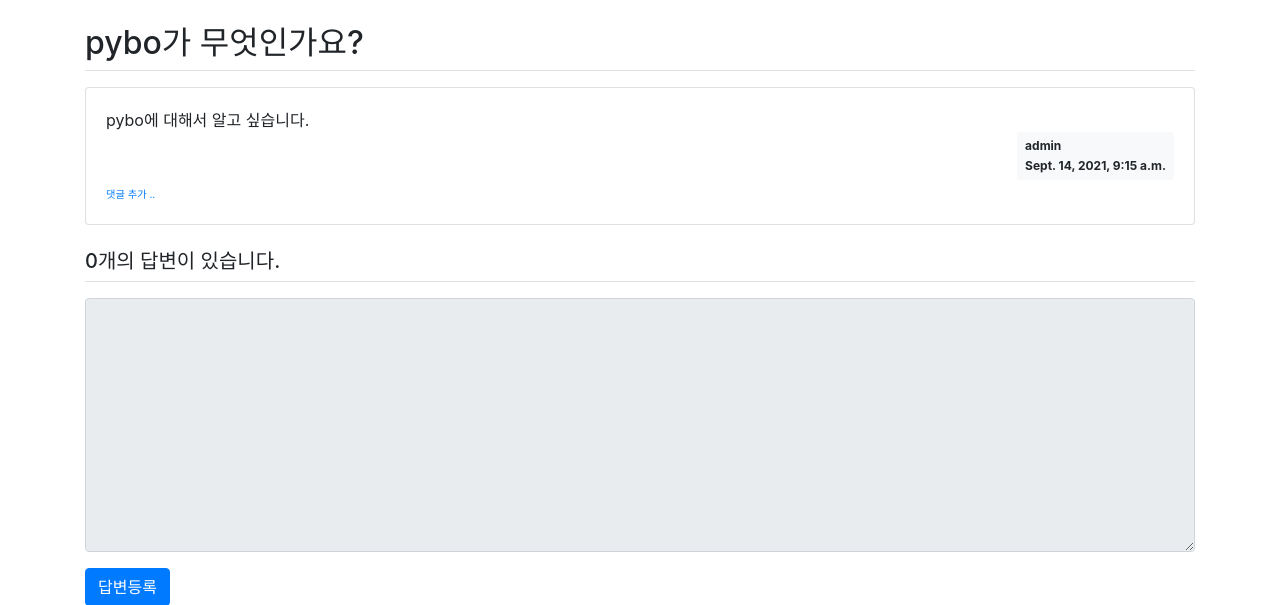
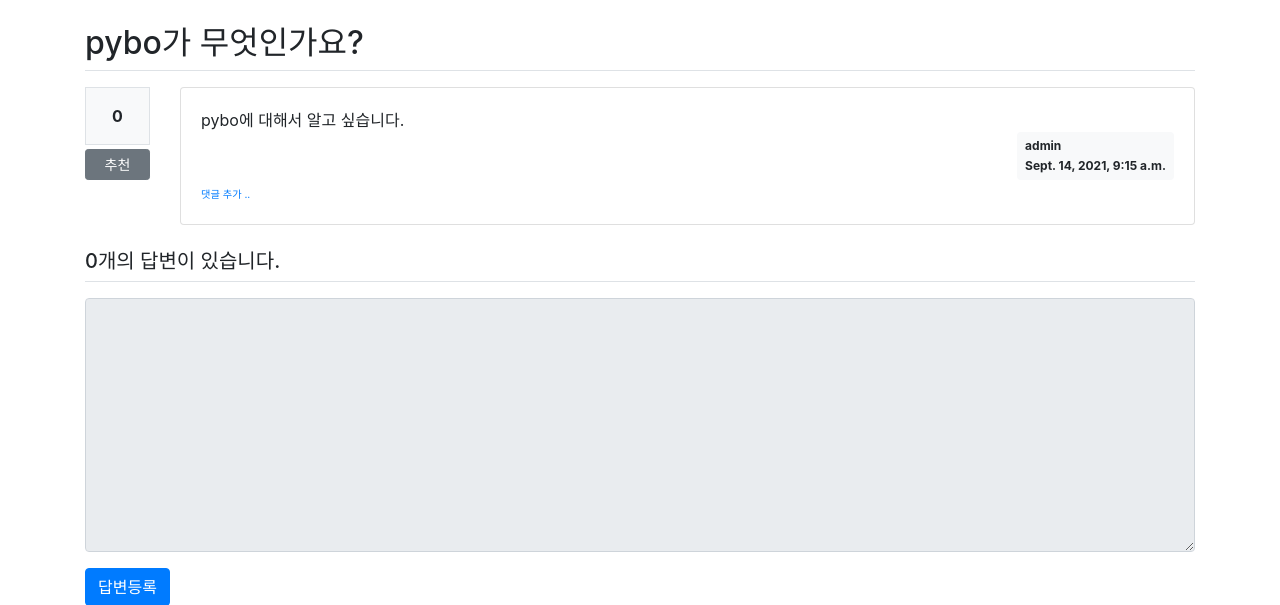
Before and after one commit to T-WK/KMUSW-Web-Toy-Project, a Django app: page /pybo/1/ in a window 1280 px wide. Shown: the part 57-662 px from the top of the page. Run offline with Django 3.2, Linux system fonts and the light colour scheme; data comes from the database, SQL or seed files in the repository; both versions use the stored data as it was after the commit; data that the repository does not hold is empty; some libraries are stand-ins or nearby versions.

Commit message:
추천 기능 추가

```diff
--- a/Django/project/mysite/pybo/models.py
+++ b/Django/project/mysite/pybo/models.py
@@ -3,22 +3,24 @@ from django.contrib.auth.models import User
 
 # Create your models here.
 class Question(models.Model):
-    author = models.ForeignKey(User, on_delete=models.CASCADE)
+    author = models.ForeignKey(User, on_delete=models.CASCADE, related_name='author_question')
     subject = models.CharField(max_length=200)
     content = models.TextField()
     modify_date = models.DateTimeField(null=True, blank=True)
     create_date = models.DateTimeField()
+    voter = models.ManyToManyField(User, related_name='voter_question')  # 추천인 추가
 
     def __str__(self):
         return self.subject
 
 
 class Answer(models.Model):
-    author = models.ForeignKey(User, on_delete=models.CASCADE)
+    author = models.ForeignKey(User, on_delete=models.CASCADE, related_name='author_answer')
     question = models.ForeignKey(Question, on_delete=models.CASCADE)
     content = models.TextField()
     modify_date = models.DateTimeField(null=True, blank=True)
     create_date = models.DateTimeField()
+    voter = models.ManyToManyField(User, related_name='voter_answer')
 
 
 class Comment(models.Model):
--- a/Django/project/mysite/pybo/urls.py
+++ b/Django/project/mysite/pybo/urls.py
@@ -1,6 +1,6 @@
 from django.urls import path
 
-from .views import base_views, question_views, answer_views, comment_views
+from .views import base_views, question_views, answer_views, comment_views, vote_views
 
 
 app_name = 'pybo'
@@ -41,4 +41,8 @@ urlpatterns = [
          comment_views.comment_modify_answer, name='comment_modify_answer'),
     path('comment/delete/answer/<int:comment_id>/',
          comment_views.comment_delete_answer, name='comment_delete_answer'),
+
+    # vote_views.py
+    path('vote/question/<int:question_id>/', vote_views.vote_question, name='vote_question'),
+    path('vote/answer/<int:answer_id>/', vote_views.vote_answer, name='vote_answer'),
 ]
--- a/Django/project/mysite/templates/pybo/question_detail.html
+++ b/Django/project/mysite/templates/pybo/question_detail.html
@@ -12,7 +12,15 @@
     </div>
     {% endif %}
     <h2 class="border-bottom py-2">{{ question.subject }}</h2>
-    <div class="card my-3">
+    <div class="row my-3">
+        <div class="col-1"> <!-- 추천영역 -->
+            <div class="bg-light text-center p-3 border font-weight-bolder mb-1">{{question.voter.count}}</div>
+            <a href="#" data-uri="{% url 'pybo:vote_question' question.id  %}"
+               class="recommend btn btn-sm btn-secondary btn-block my-1">추천</a>
+        </div>
+        <div class="col-11"> <!-- 질문영역 -->
+            <!-- 기존내용 -->
+            <div class="card">  <!-- my-3 삭제 -->
                 <div class="card-body">
                     <div class="card-text" style="white-space: pre-line;">{{ question.content }}</div>
                     <div class="d-flex justify-content-end">
@@ -63,9 +71,19 @@
                     <!-- 질문 댓글 End -->
                 </div>
             </div>
+        </div>
+    </div>
     <h5 class="border-bottom my-3 py-2">{{question.answer_set.count}}개의 답변이 있습니다.</h5>
     {% for answer in question.answer_set.all %}
-    <div class="card my-3">
+    <div class="row my-3">
+        <div class="col-1">  <!-- 추천영역 -->
+            <div class="bg-light text-center p-3 border font-weight-bolder mb-1">{{answer.voter.count}}</div>
+            <a href="#" data-uri="{% url 'pybo:vote_answer' answer.id  %}"
+                class="recommend btn btn-sm btn-secondary btn-block my-1">추천</a>
+        </div>
+        <div class="col-11">  <!-- 답변영역 -->
+            <!-- 기존내용 -->
+            <div class="card">  <!-- my-3 삭제 -->
                 <div class="card-body">
                     <div class="card-text" style="white-space: pre-line;">{{ answer.content }}</div>
                     <div class="d-flex justify-content-end">
@@ -114,6 +132,8 @@
                     </div>
                 </div>
             </div>
+        </div>
+    </div>
     {% endfor %}
     <form action="{% url 'pybo:answer_create' question.id %}" method="post" class="my-3">
         {% csrf_token %}
@@ -143,6 +163,11 @@ $(document).ready(function(){
             location.href = $(this).data('uri');
         }
     });
+    $(".recommend").on('click', function() {
+        if(confirm("정말로 추천하시겠습니까?")) {
+            location.href = $(this).data('uri');
+        }
+    });
 });
 </script>
 {% endblock %}
--- a/Django/project/mysite/templates/pybo/question_list.html
+++ b/Django/project/mysite/templates/pybo/question_list.html
@@ -6,6 +6,7 @@
         <thead>
         <tr class="text-center thead-dark">
             <th>번호</th>
+            <th>추천</th>
             <th style="width:50%">제목</th>
             <th>글쓴이</th>
             <th>작성일시</th>
@@ -18,6 +19,11 @@
             <td>
                 <!-- 번호 = 전체건수 - 시작인덱스 - 현재인덱스 + 1 -->
                 {{ question_list.paginator.count|sub:question_list.start_index|sub:forloop.counter0|add:1 }}
+            </td>
+            <td>
+                {% if question.voter.all.count > 0 %}
+                <span class="badge badge-warning px-2 py-1">{{ question.voter.all.count }}</span>
+                {% endif %}
             </td>
             <td class="text-left">
                 <a href="{% url 'pybo:detail' question.id %}">{{ question.subject }}</a>
```
Also changed, not shown: Django/project/mysite/pybo/views/vote_views.py (added, +31 -0 lines), Django/project/mysite/db.sqlite3, Django/project/mysite/pybo/migrations/0007_auto_20211011_0131.py (added). Lines whose indentation alone changed are shown as unchanged.
